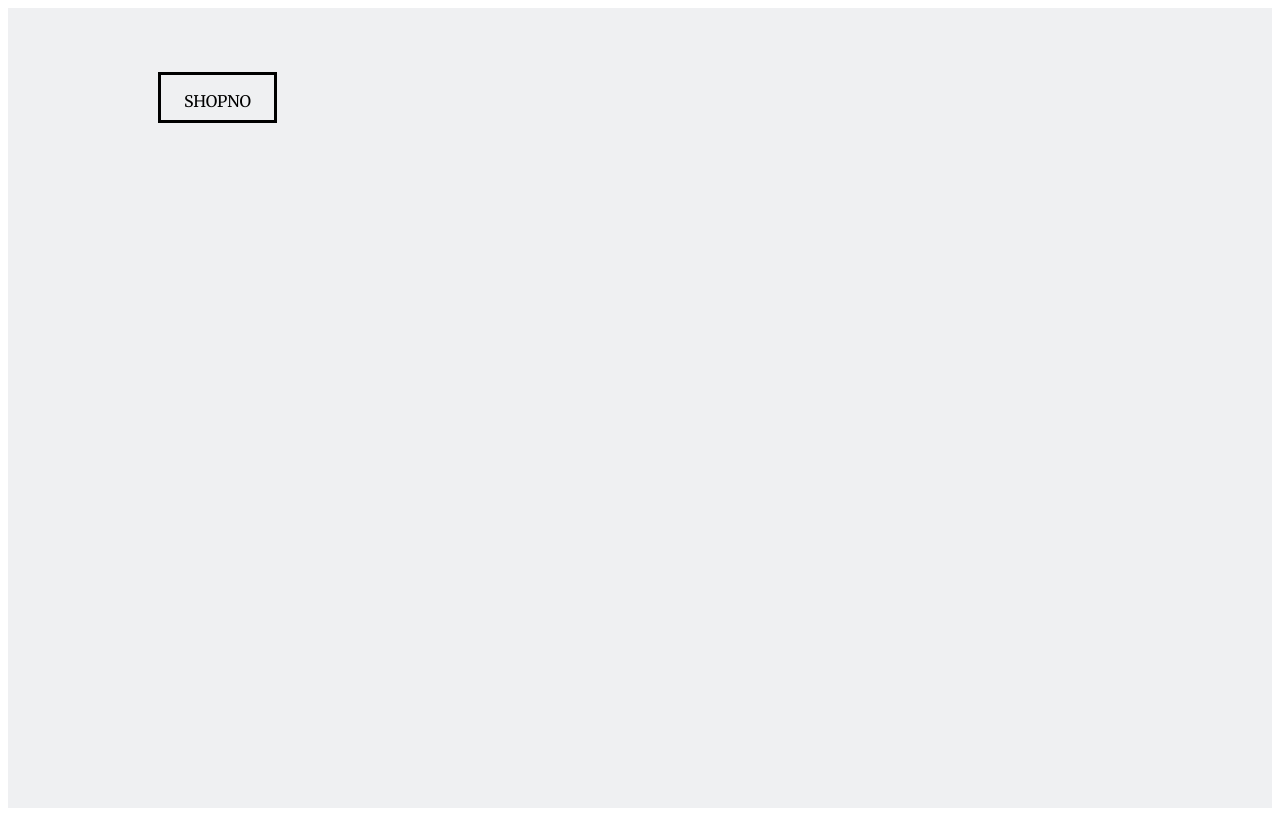
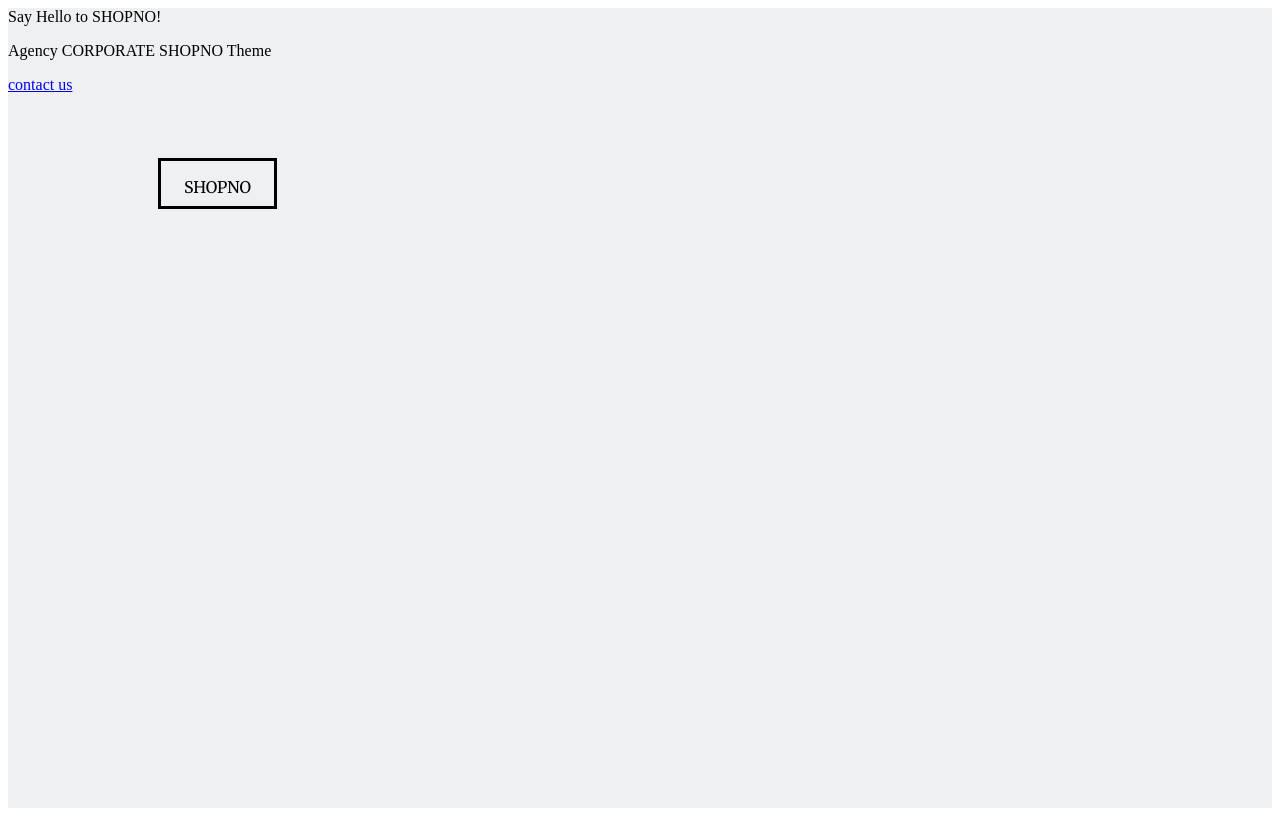
Before and after one commit to vladscheglov/myproject, a plain HTML site: page index.html in a window 1280 px wide. Drawn offline with Linux system fonts and the light colour scheme.

Commit message:
Add files via upload

```diff
--- a/index.html
+++ b/index.html
@@ -11,6 +11,12 @@
 <body>
     <header>
         <div class="container">
+            <div class="title">Say Hello to SHOPNO!
+                <p>Agency CORPORATE SHOPNO Theme</p>
+            </div>
+                <div>
+                    <a class="button" href="#">contact us</a>
+                </div>
             <div class="border">
                 <div class="logo">
                 <p class="shopno">shopno</p>
```
